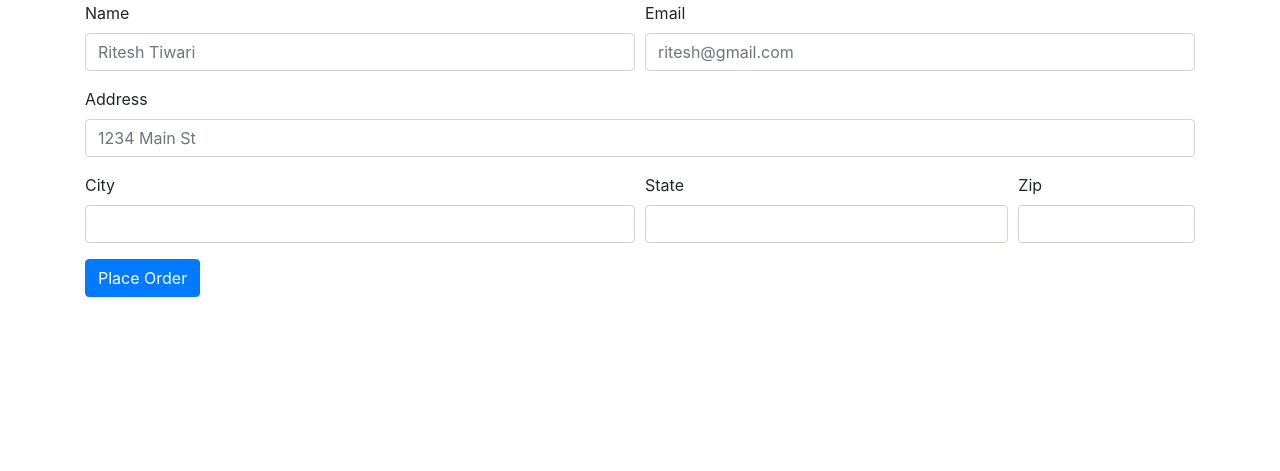
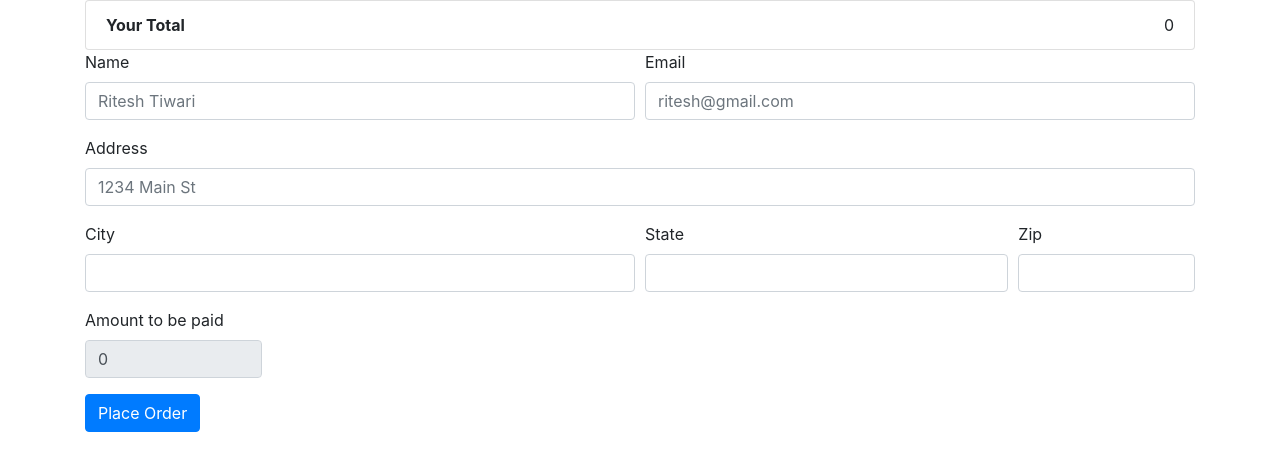
Before and after one commit to Ritesh-Tiwari/Django-Masterclass, a Django app: page /checkout/ in a window 1280 px wide. Shown: the top 471 px of the page. Run offline with Django 3.2, Linux system fonts and the light colour scheme.

Commit message:
calculate total pirce and stored in database.

```diff
--- a/eCom/shop/models.py
+++ b/eCom/shop/models.py
@@ -29,6 +29,7 @@ class Order(models.Model):
     city    = models.CharField(max_length=50)
     state   = models.CharField(max_length=50)
     zipcode = models.CharField(max_length=50)
+    total   = models.CharField(max_length=50,default=0)
 
     def __str__(self):
         return self.name
--- a/eCom/shop/templates/shop/checkout.html
+++ b/eCom/shop/templates/shop/checkout.html
@@ -58,6 +58,10 @@
                             <label for="inputZip">Zip</label>
                             <input type="text" class="form-control" name="zipcode" id="zipcode">
                         </div>
+                        <div class="form-group col-md-2">
+                            <label for="total">Amount to be paid</label>
+                            <input type="text" class="form-control" name="total" id="total" readonly>
+                        </div>
                     </div>
                     <button type="submit" class="btn btn-primary">Place Order</button>
                 </form>
@@ -73,16 +77,24 @@
     } else {
         cart = JSON.parse(localStorage.getItem('cart'))
     }
-
+    let total = 0
     for (item in cart) {
         let name = cart[item][1];
         let qty = cart[item][0];
+        let price = cart[item][2];
+        total = total + cart[item][2];
 
-        itemString = `<li class="list-group-item">${name}-${qty}</li>`
+        itemString = `<li class="list-group-item"><span class="">${qty}</span> of ${name}  <span class="badge badge-warning badge-pill">${price}</span></li>`
         $('#item_list').append(itemString);
     }
+    totalPrice = `<li class="list-group-item d-flex justify-content-between align-item-center"> <b> Your Total </b> ${total} </li> `;
+    $('#item_list').append(totalPrice);
+
+
 
     $("#items").val(JSON.stringify(cart));
+    $("#total").val(total);
+
 
 </script>
 
--- a/eCom/shop/views.py
+++ b/eCom/shop/views.py
@@ -31,7 +31,8 @@ def checkout(request):
         city    = request.POST.get("city","")
         state   = request.POST.get("state","")
         zipcode = request.POST.get("zipcode","")
+        total = request.POST.get("total","")
 
-        order = Order(items=items, name=name, email=email, address=address, city=city, state=state, zipcode=zipcode)
+        order = Order(items=items, name=name, email=email, address=address, city=city, state=state, zipcode=zipcode, total=total)
         order.save()
     return render(request,'shop/checkout.html')
```
Also changed, not shown: eCom/shop/templates/shop/index.html (+6 -3 lines), eCom/db.sqlite3, eCom/shop/migrations/0003_order_total.py (added).
